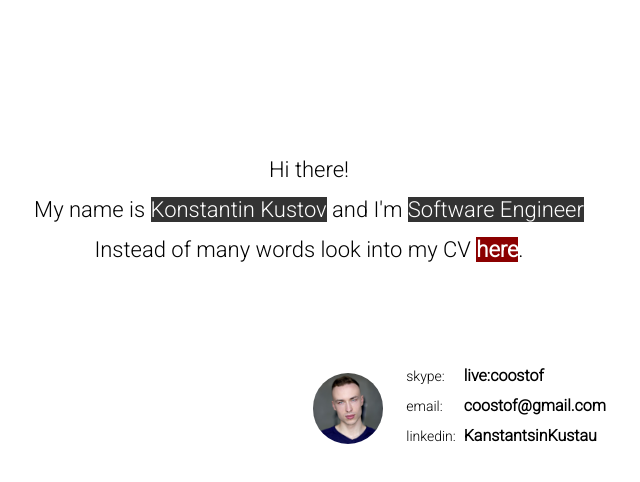
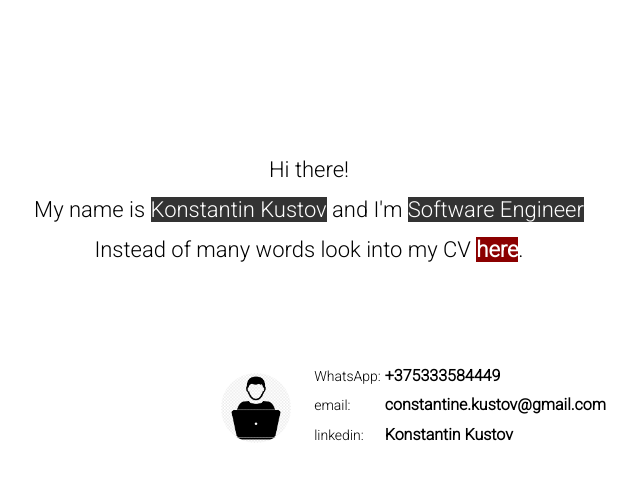
Before and after one commit to CoOstOFF/kustov-CIS, a plain HTML site: page index.html in a window 1280 px wide. Shown: the whole page, without its empty margins (331-971 px from the left). Drawn offline with Linux system fonts and the light colour scheme.

Commit message:
CV has been changed

```diff
--- a/index.html
+++ b/index.html
@@ -5,25 +5,25 @@
 		<title>Konstantin Kustov | Curriculum Vitae</title>
 		<link href='https://fonts.googleapis.com/css?family=Roboto:300,300italic' rel='stylesheet' type='text/css'>
 		<link rel="stylesheet" href="style.css">
-		<link rel="icon" type="image/jpeg" href="kustau.png" />
+		<link rel="icon" type="image/jpeg" href="android.jpg" />
 	</head>
 	<body>
 		<div class="content">
 			<div class="intro">
 				<span>Hi there!</span><br/>
 				<span>My name is <span class="highlight">Konstantin Kustov</span> and I'm <span class="highlight">Software Engineer</span></span><br/>
-				<span>Instead of many words look into my CV <a href="https://github.com/CoOstOFF/kustau-CIS/raw/master/docs/Android_Engineer_Kanstantsin_Kustau_CV.pdf"><span class="highlight-red">here</span></a>.</span>
+				<span>Instead of many words look into my CV <a href="https://github.com/CoOstOFF//coostoff.github.io/raw/master/docs/CV_Android_Konstantin_Kustov.pdf"><span class="highlight-red">here</span></a>.</span>
 			</div>
 			<table>
 				<tr>
 					<td rowspan="3">
-						<img src="kustau.png" alt="Kanstantsin Kustau" title="Kanstantsin Kustau"/>
+						<img src="android.jpg" alt="Konstantin Kustov" title="Konstantin Kustov"/>
 					</td>
 					<td>
-						<span>skype:</span>
+						<span>WhatsApp:</span>
 					</td>
 					<td>
-						<a href="skype:live:coostof">live:coostof</a>
+						<a href="phone:+375333584449">+375333584449</a>
 					</td>
 				</tr>
 				<tr>
@@ -31,7 +31,7 @@
 						<span>email:</span>
 					</td>
 					<td>
-						<a href="mailto:coostof@gmail.com">coostof@gmail.com</a>
+						<a href="mailto:constantine.kustov@gmail.com">constantine.kustov@gmail.com</a>
 					</td>
 
 				</tr>
@@ -40,7 +40,7 @@
 						<span>linkedin:</span>
 					</td>
 					<td>
-						<a href="https://www.linkedin.com/in/KanstantsinKustau">KanstantsinKustau</a>
+						<a href="https://www.linkedin.com/in/konstantin-kustov">Konstantin Kustov</a>
 					</td>
 
 				</tr>
```
Also changed, not shown: android.jpg (added), kustau.png (deleted), 9 other files.
